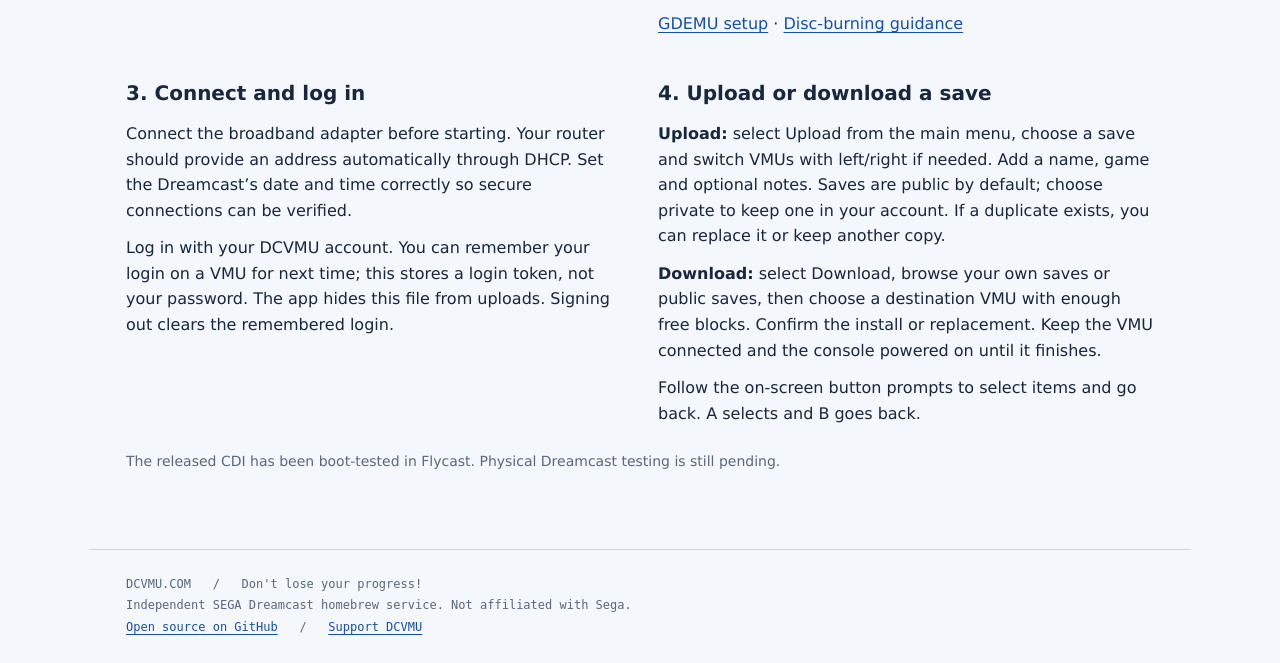
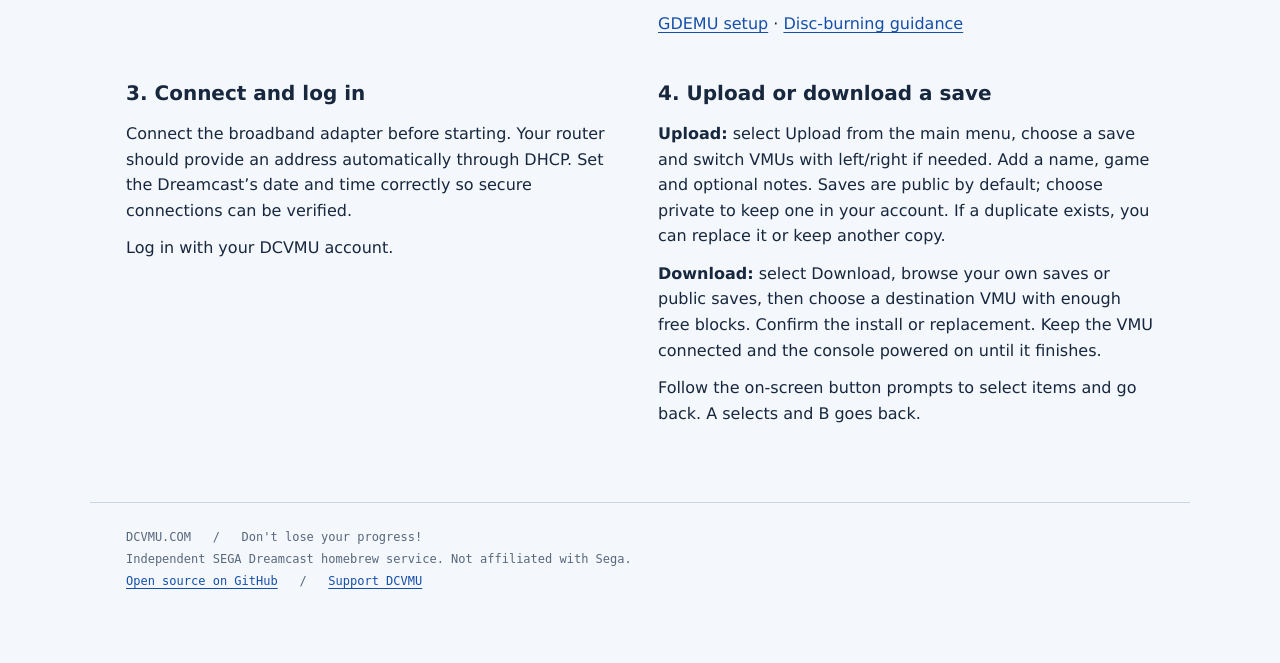
Before and after one commit to richstokes/dreamcast-homebrew, a Python web app: template projects/dcvmu.com/service/templates/getting_started.html in a window 1280 px wide. Shown: the part 729-1392 px from the top of the page. After the commit the page ends 1318 px from the top, so only its background shows below. Run offline with Jinja, Linux system fonts and the light colour scheme; the template is opened without the code that fills it, so the values that code supplies are empty.

Commit message:
Simplify DCVMU getting-started copy

```diff
--- a/projects/dcvmu.com/service/templates/getting_started.html
+++ b/projects/dcvmu.com/service/templates/getting_started.html
@@ -15,12 +15,11 @@
 <p><a href="https://gdemu.wordpress.com/operation/gdemu-operation/">GDEMU setup</a> · <a href="https://dreamcast.wiki/Creating_a_bootable_Dreamcast_disc">Disc-burning guidance</a></p></div>
 <div><h3>3. Connect and log in</h3>
 <p>Connect the broadband adapter before starting. Your router should provide an address automatically through DHCP. Set the Dreamcast’s date and time correctly so secure connections can be verified.</p>
-<p>Log in with your DCVMU account. You can remember your login on a VMU for next time; this stores a login token, not your password. The app hides this file from uploads. Signing out clears the remembered login.</p></div>
+<p>Log in with your DCVMU account.</p></div>
 <div><h3>4. Upload or download a save</h3>
 <p><strong>Upload:</strong> select Upload from the main menu, choose a save and switch VMUs with left/right if needed. Add a name, game and optional notes. Saves are public by default; choose private to keep one in your account. If a duplicate exists, you can replace it or keep another copy.</p>
 <p><strong>Download:</strong> select Download, browse your own saves or public saves, then choose a destination VMU with enough free blocks. Confirm the install or replacement. Keep the VMU connected and the console powered on until it finishes.</p>
 <p>Follow the on-screen button prompts to select items and go back. A selects and B goes back.</p></div>
 </div>
-<p class="hint">The released CDI has been boot-tested in Flycast. Physical Dreamcast testing is still pending.</p>
 {% else %}<p>For setup instructions, visit dcvmu.com/getting-started on a computer.</p>{% endif %}
 {% endblock %}
```
